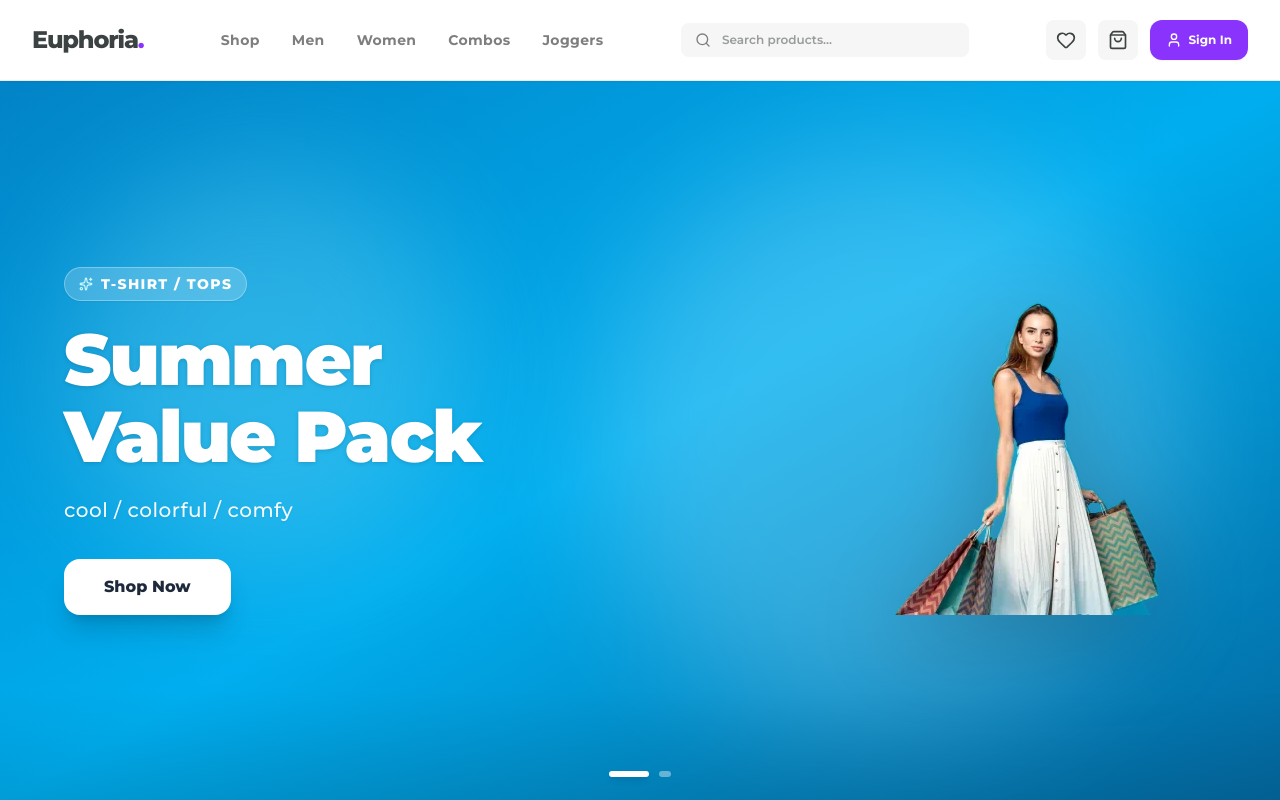
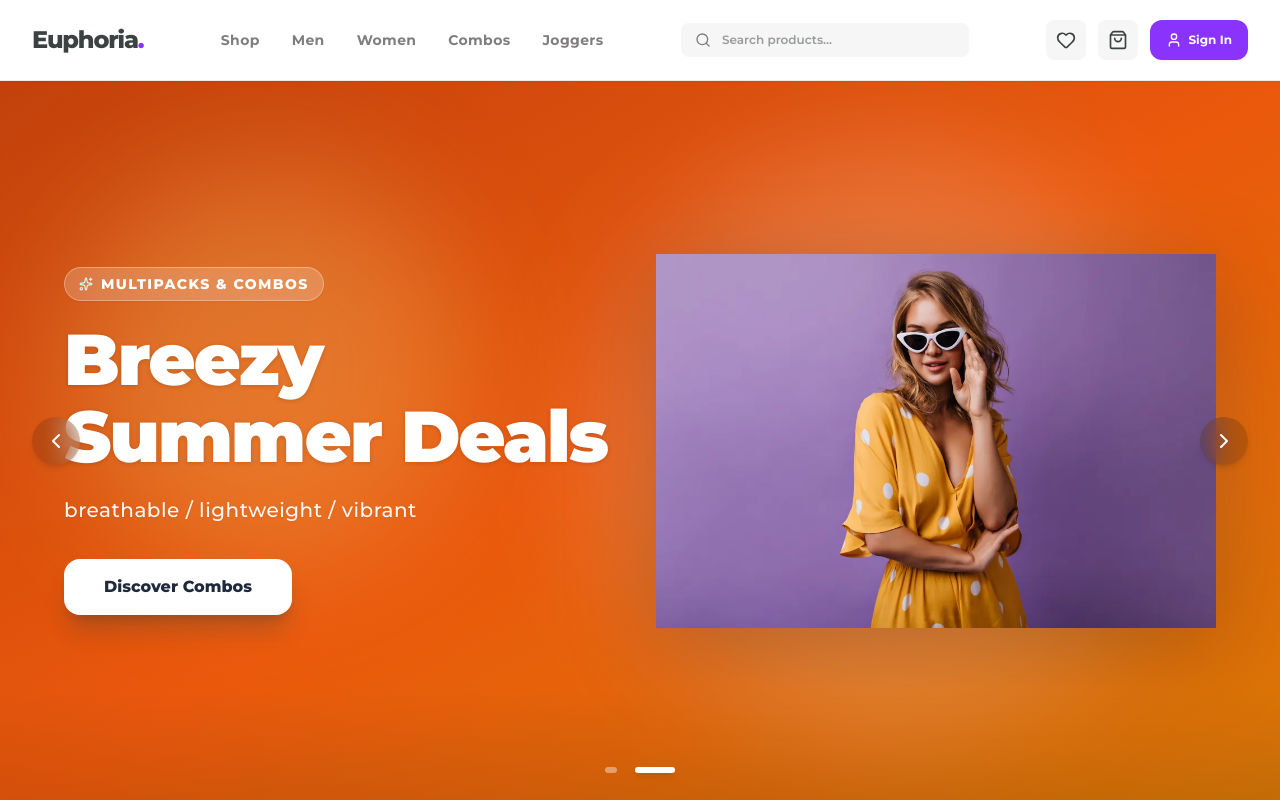
Before and after one commit to cozy-bit/euphoria-fashion, a React (Vite) app: page / in a window 1280 px wide. Shown: the top 800 px of the page. Built offline with nearby package versions, Linux system fonts and the light colour scheme; a web font is replaced by a local one.

Commit message:
feat(home): restore Breezy Summer Deals slide so hero has two slides with studio color grading

```diff
--- a/src/pages/home/HomePage.jsx
+++ b/src/pages/home/HomePage.jsx
@@ -52,7 +52,7 @@ import avatar1 from '../../assets/images/amirkhon/home/feedback-avatar-1.webp';
 import avatar2 from '../../assets/images/amirkhon/home/feedback-avatar-2.webp';
 import avatar3 from '../../assets/images/amirkhon/home/feedback-avatar-3.webp';
 
-// 1. HERO SLIDES DATA - Original authentic Summer Value Pack banner from Figma
+// 1. HERO SLIDES DATA (2 Slides)
 const HERO_SLIDES = [
   {
     id: 1,
@@ -60,10 +60,25 @@ const HERO_SLIDES = [
     title: 'Summer Value Pack',
     description: 'cool / colorful / comfy',
     bgColor: '#00AEEF',
+    bgGradient: 'from-[#0284C7] via-[#00AEEF] to-[#0369A1]',
+    glowColor: 'bg-cyan-200/25',
     image: heroSummerPack,
     imageAlt: 'Summer Value Pack Model',
     link: '/products?cat=women',
     btnText: 'Shop Now'
+  },
+  {
+    id: 2,
+    subTitle: 'Multipacks & Combos',
+    title: 'Breezy Summer Deals',
+    description: 'breathable / lightweight / vibrant',
+    bgColor: '#F9A03F',
+    bgGradient: 'from-[#C2410C] via-[#EA580C] to-[#D97706]',
+    glowColor: 'bg-amber-200/25',
+    image: catWomenYellowPolka,
+    imageAlt: 'Breezy Summer Deals Model',
+    link: '/products?cat=combos',
+    btnText: 'Discover Combos'
   }
 ];
 
@@ -204,14 +219,15 @@ export default function HomePage() {
       <section
         onMouseEnter={() => setIsHeroPaused(true)}
         onMouseLeave={() => setIsHeroPaused(false)}
-        className="relative overflow-hidden w-full h-[calc(100vh-80px)] min-h-[580px] max-h-[920px] flex items-center select-none bg-gradient-to-br from-[#0284C7] via-[#00AEEF] to-[#0369A1]"
+        className={`relative overflow-hidden w-full h-[calc(100vh-80px)] min-h-[580px] max-h-[920px] flex items-center select-none bg-gradient-to-br ${currentHero.bgGradient || 'from-[#0284C7] via-[#00AEEF] to-[#0369A1]'} transition-all duration-700`}
+        style={{ backgroundColor: currentHero.bgColor }}
       >
         {/* Ambient Studio Lighting Glows for Depth & Color Grading */}
         <div className="absolute inset-0 pointer-events-none overflow-hidden">
           {/* Spotlight behind model */}
           <div className="absolute right-[8%] top-1/2 -translate-y-1/2 w-[580px] h-[580px] rounded-full bg-white/20 blur-3xl" />
-          {/* Soft ambient cyan bloom */}
-          <div className="absolute left-[5%] top-[12%] w-[400px] h-[400px] rounded-full bg-cyan-200/25 blur-3xl" />
+          {/* Soft ambient bloom matching slide tone */}
+          <div className={`absolute left-[5%] top-[12%] w-[400px] h-[400px] rounded-full ${currentHero.glowColor || 'bg-cyan-200/25'} blur-3xl transition-all duration-700`} />
           {/* Subtle bottom vignette */}
           <div className="absolute inset-x-0 bottom-0 h-28 bg-gradient-to-t from-black/10 to-transparent" />
         </div>
```
